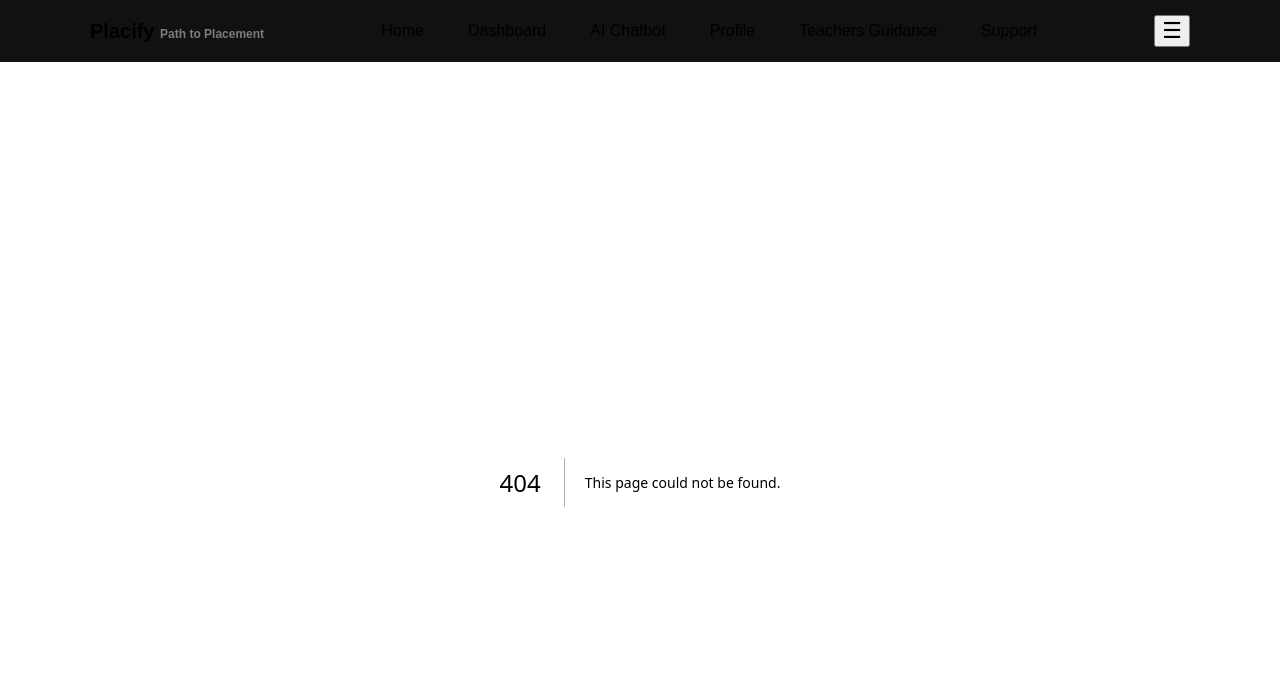
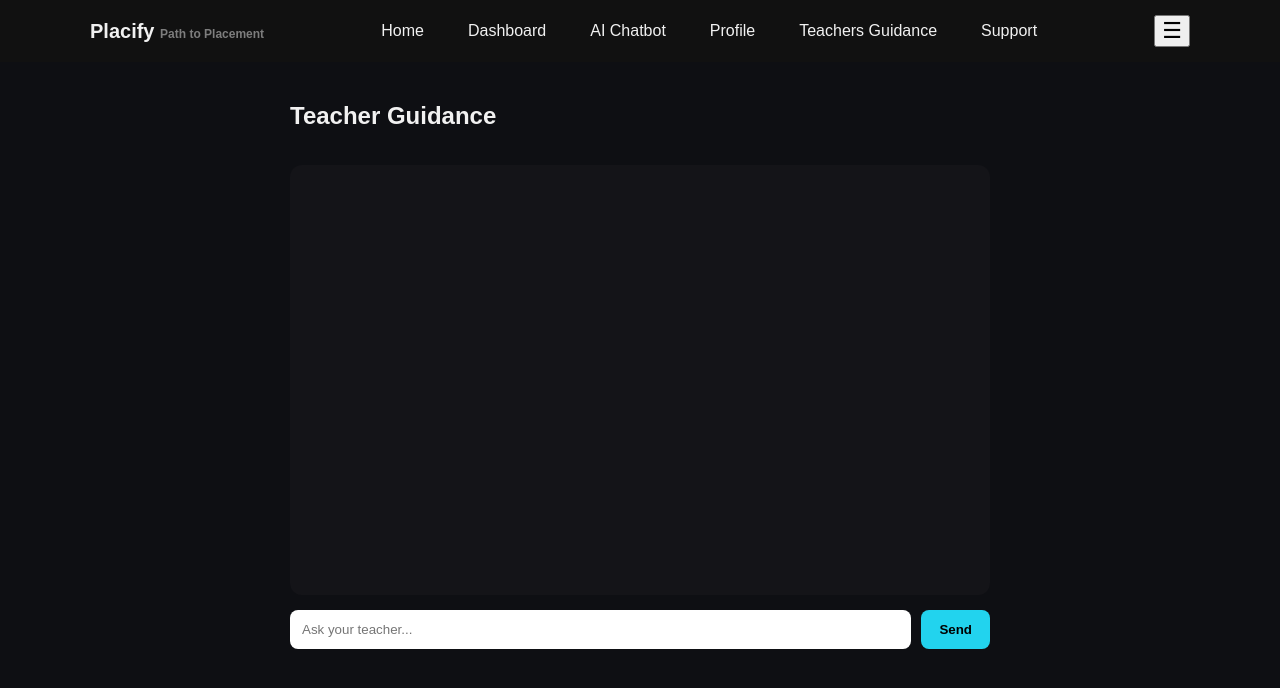
Before and after one commit to mahakdayma/PLACIFY, a Next.js app: page /teachers in a window 1280 px wide. Before the commit this address had no page. Shown: the top 688 px of the page. Built offline with nearby package versions, Linux system fonts and the light colour scheme.

Commit message:
Implement teacher-student chat interface

```diff
--- /dev/null
+++ b/app/teachers/page.js
@@ -0,0 +1,73 @@
+'use client';
+import { useState, useEffect } from "react";
+
+export default function Teachers() {
+  const [messages, setMessages] = useState([]);
+  const [input, setInput] = useState("");
+
+  useEffect(() => {
+    const saved = localStorage.getItem("teacher_chat");
+    if (saved) setMessages(JSON.parse(saved));
+  }, []);
+
+  const send = () => {
+    if (!input.trim()) return;
+
+    const newMessages = [
+      ...messages,
+      { by: "student", text: input },
+      { by: "teacher", text: "Thank you, I will reply soon." }
+    ];
+
+    setMessages(newMessages);
+    localStorage.setItem("teacher_chat", JSON.stringify(newMessages));
+    setInput("");
+  };
+
+  return (
+    <div style={{maxWidth:"700px", margin:"0 auto", display:"flex", flexDirection:"column", gap:"15px"}}>
+      <h2>Teacher Guidance</h2>
+
+      <div style={{
+        background:"#141418",
+        padding:"15px",
+        borderRadius:"12px",
+        height:"400px",
+        overflowY:"auto",
+        display:"flex",
+        flexDirection:"column",
+        gap:"10px"
+      }}>
+        {messages.map((m, i)=>(
+          <div key={i}
+            style={{
+              alignSelf: m.by === "student" ? "flex-end" : "flex-start",
+              background: m.by === "student" ? "#22d3ee" : "#3b3d42",
+              padding:"10px 14px",
+              borderRadius:"12px",
+              maxWidth:"75%",
+              color:"#000"
+            }}>
+            <b>{m.by === "student" ? "You" : "Teacher"}:</b> {m.text}
+          </div>
+        ))}
+      </div>
+
+      <div style={{display:"flex", gap:"10px"}}>
+        <input
+          value={input}
+          onChange={(e)=>setInput(e.target.value)}
+          placeholder="Ask your teacher..."
+          style={{flex:1, padding:"12px", borderRadius:"8px", border:"none", outline:"none"}}
+        />
+        <button onClick={send} style={{
+          padding:"12px 18px",
+          background:"#22d3ee",
+          border:"none",
+          borderRadius:"8px",
+          fontWeight:"bold"
+        }}>Send</button>
+      </div>
+    </div>
+  );
+}
```
